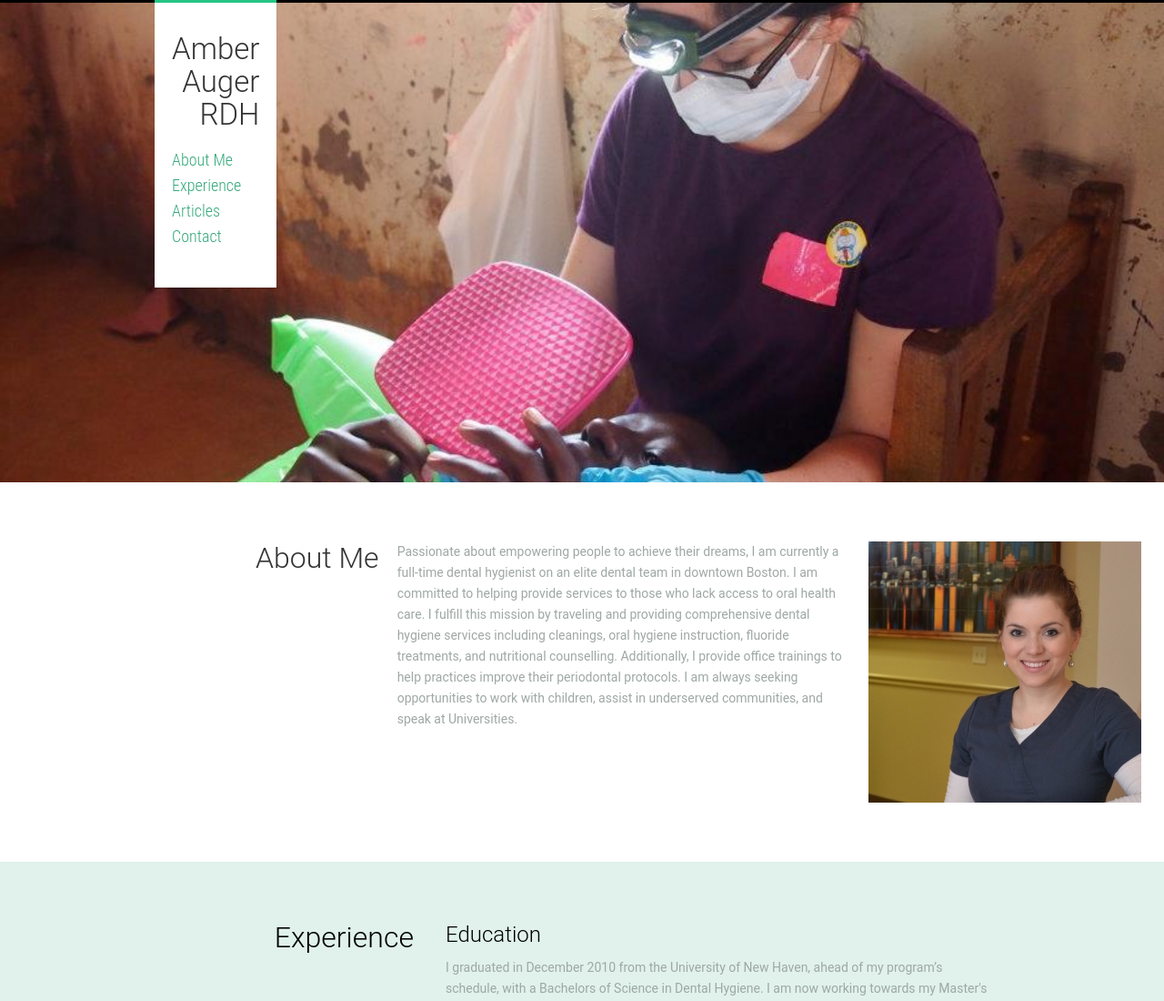
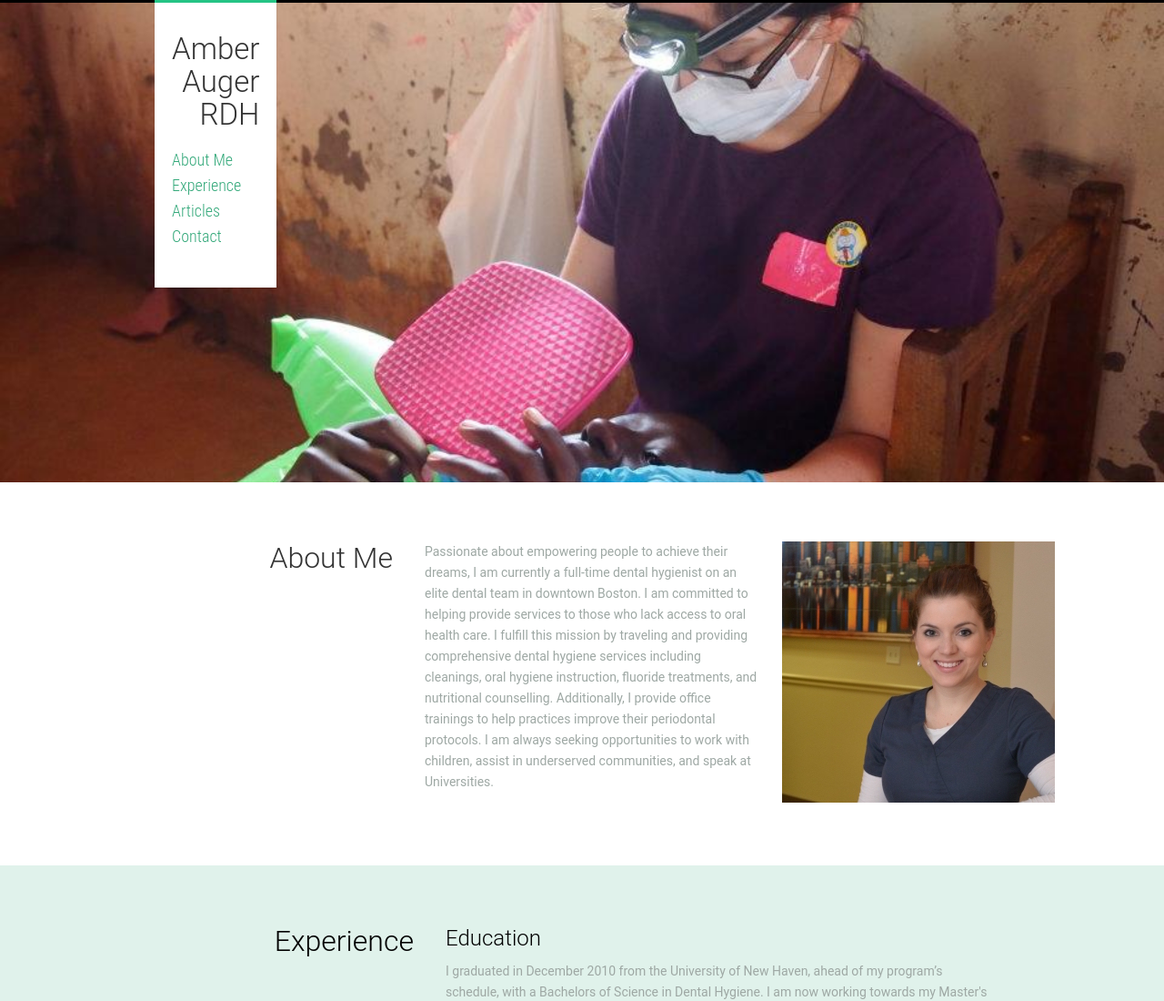
Before and after one commit to samueldowd/amber-home-gcloud, a plain HTML site: page index.html in a window 1280 px wide. Shown: the top 1100 px of the page at 91% size. Drawn offline with nearby package versions, Linux system fonts and the light colour scheme; a script that the page names is missing.

Commit message:
updated to adjust the About Me section

```diff
--- a/css/amber-auger-rdh.webflow.css
+++ b/css/amber-auger-rdh.webflow.css
@@ -137,7 +137,7 @@ p {
   margin-bottom: 26px;
   padding: 7px;
   background-color: white;
-  box-shadow: rgba(0, 0, 0, 0.04) 0px 0px 0px 1px;
+  box-shadow: rgba(0, 0, 0, 0.03) 0px 0px 0px 1px;
 }
 .journal-entry {
   display: block;
@@ -150,7 +150,7 @@ p {
   text-decoration: none;
 }
 .journal-entry:hover {
-  background-color: rgba(50, 168, 121, 0.06);
+  background-color: rgba(50, 168, 121, 0.05);
 }
 .logo-link {
   color: #333;
@@ -188,6 +188,11 @@ p {
   padding-right: 0px;
   padding-left: 0px;
   float: right;
+}
+.row {
+  margin-right: 95px;
+  margin-left: 93px;
+  padding-left: 0px;
 }
 @media (max-width: 991px) {
   h2 {
--- a/index.html
+++ b/index.html
@@ -1,6 +1,6 @@
 <!DOCTYPE html>
 <!-- This site was created in Webflow. http://www.webflow.com-->
-<!-- Last Published: Sat Dec 20 2014 23:21:14 GMT+0000 (UTC) -->
+<!-- Last Published: Sun Dec 21 2014 16:10:19 GMT+0000 (UTC) -->
 <html data-wf-site="545d0af39ad3ba6e43451592" data-wf-page="545d0af39ad3ba6e43451594">
 <head>
   <meta charset="utf-8">
@@ -30,8 +30,8 @@
     </div>
   </div>
   <div class="section" id="my-story">
-    <div class="w-row">
-      <div class="w-col w-col-4">
+    <div class="w-row row">
+      <div class="w-col w-col-4 align-right">
         <h2>About Me</h2>
       </div>
       <div class="w-col w-col-8 w-clearfix"><img class="portrait" src="images/amber_opt.jpg" alt="547257ab79be4eb47403f5f2_amber_opt.jpg">
```
